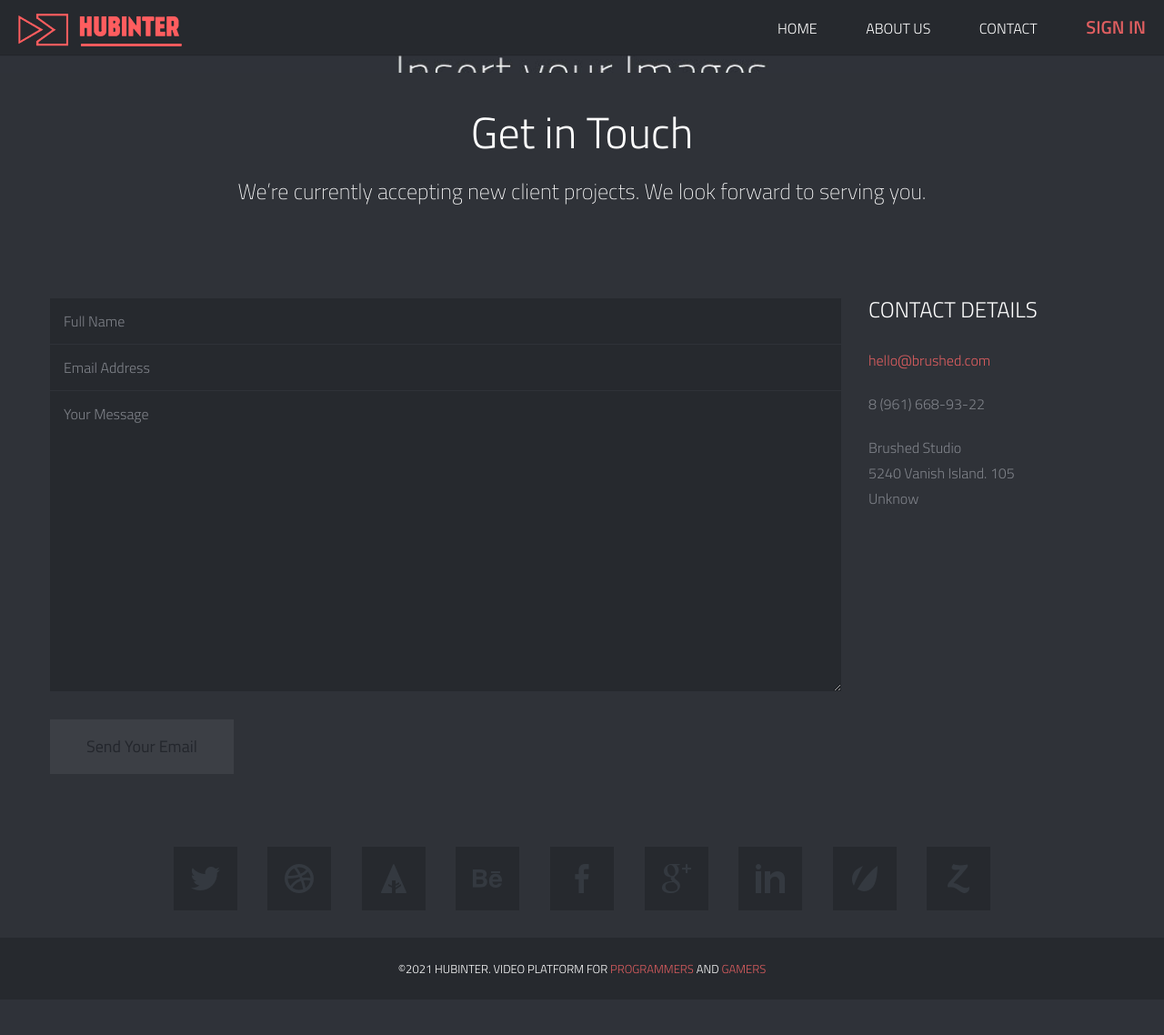
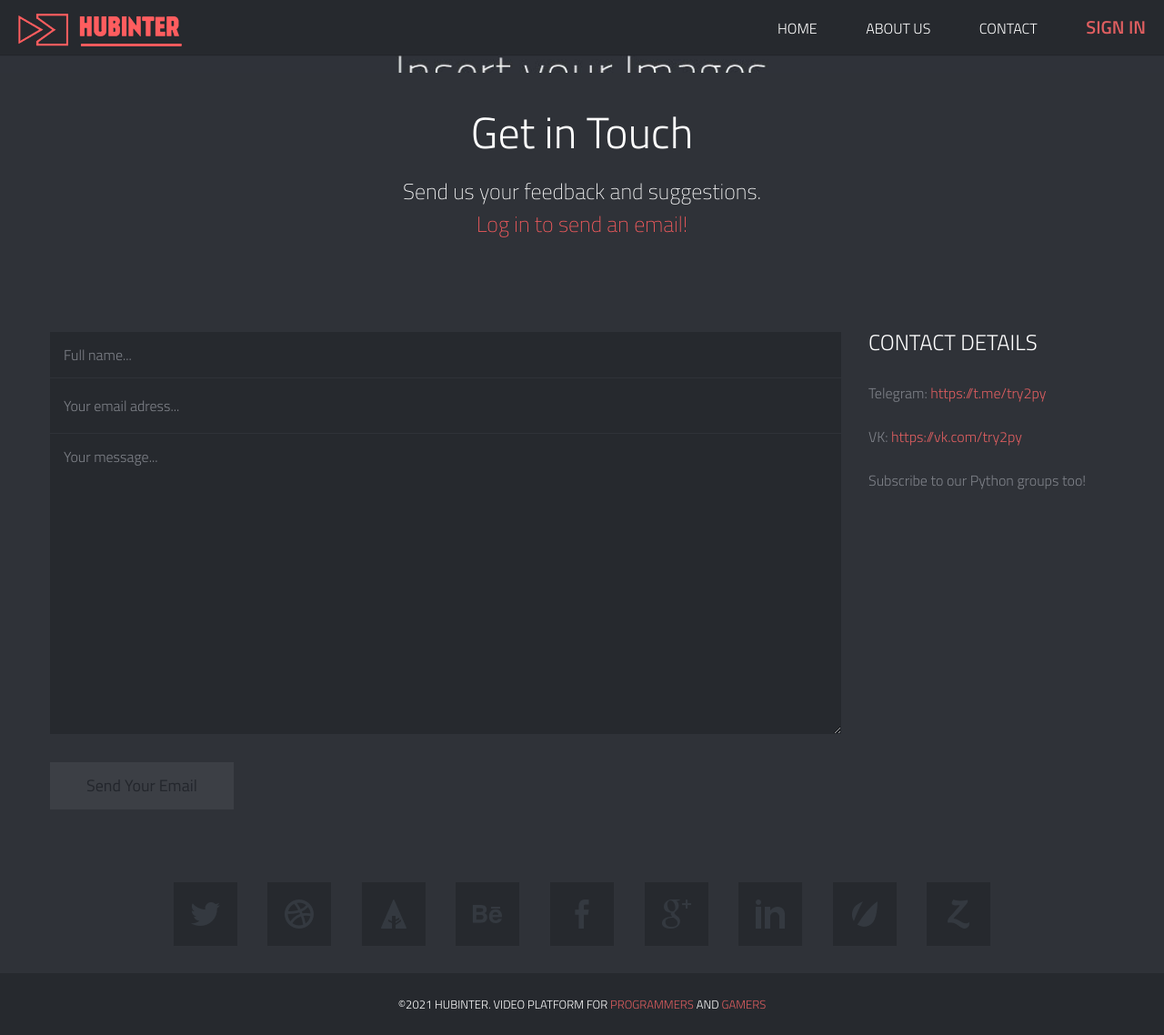
Before and after one commit to Sharker5854/HubInter, a Django app: page /contact/ in a window 1280 px wide. Shown: the whole page at 91% size. Before the commit the page ends 1071 px from the top, so only its background shows below. Run offline with Django 3.2, Linux system fonts and the light colour scheme; parts of the project's set-up code (start-up, migrations or seed data) failed here and were passed over; some libraries are stand-ins or nearby versions.

Commit message:
Added a system for sending contact messages with feedback to the admin's email.

```diff
--- a/hubinter/templates/contact.html
+++ b/hubinter/templates/contact.html
@@ -18,44 +18,45 @@
 		        <div class="span12">
 		            <div class="title-page">
 		                <h2 class="title">Get in Touch</h2>
-		                <h3 class="title-description">We’re currently accepting new client projects. We look forward to serving you.</h3>
+		                <h3 class="title-description">Send us your feedback and suggestions.</h3>
+		                {% if user.is_anonymous %}
+		                	<h3 class="title-description red-text">Log in to send an email!</h3>
+		                {% endif %}
 		            </div>
 		        </div>
 		    </div>
 		    <!-- Contact Form -->
 		    <div class="row">
 		    	<div class="span9">
-		        	<form id="contact-form" class="contact-form" action="#">
+
+		        	<form id="contact-form" class="contact-form" method="POST" action="{% url 'contact' %}">
+		        		<p>{{ form.non_field_errors }}</p>
+		        		{% csrf_token %}
 		            	<p class="contact-name">
-		            		<input id="contact_name" type="text" placeholder="Full Name" value="" name="name" />
+		            		{{ form.full_name }}
 		                </p>
 		                <p class="contact-email">
-		                	<input id="contact_email" type="text" placeholder="Email Address" value="" name="email" />
+		                	{{ form.email }}
 		                </p>
 		                <p class="contact-message">
-		                	<textarea id="contact_message" placeholder="Your Message" name="message" rows="15" cols="40"></textarea>
+		                	{{ form.message }}
 		                </p>
 		                <p class="contact-submit">
-		                	<a id="contact-submit" class="submit" href="#">Send Your Email</a>
+		                	<input value="Send Your Email" type="submit" class="submit">
 		                </p>
 
-		                <div id="response">
-
-		                </div>
+		                <div id="response"></div>
 		            </form>
 		        </div>
+
 		        <div class="span3">
 		        	<div class="contact-details">
 		        		<h3>Contact Details</h3>
 		                <ul>
-		                    <li><a href="#">hello@brushed.com</a></li>
-		                    <li>8 (961) 668-93-22</li>
+		                    <li>Telegram: <a href="https://t.me/try2py">https://t.me/try2py</a></li>
+		                    <li>VK: <a href="https://vk.com/try2py">https://vk.com/try2py</a></li>
 		                    <li>
-		                        Brushed Studio
-		                        <br>
-		                        5240 Vanish Island. 105
-		                        <br>
-		                        Unknow
+		                        Subscribe to our Python groups too!
 		                    </li>
 		                </ul>
 		            </div>
--- a/hubinter/videos/forms.py
+++ b/hubinter/videos/forms.py
@@ -122,6 +122,7 @@ class AddYoutubeVideoForm(forms.ModelForm):
 
 
 
+
 class AddCommentForm(forms.Form):
 	"""Form to add comment directly from the video-page"""
 
@@ -146,3 +147,34 @@ class AddCommentForm(forms.Form):
 		max_length=1000,
 		label='',
 	)
+
+
+
+
+class ContactForm(forms.Form):
+	full_name = forms.CharField(
+		widget=forms.TextInput(
+			attrs={
+				"placeholder" : "Full name...",
+			}
+		),
+		min_length=4,
+		max_length=256,
+	)
+	email = forms.EmailField(
+		widget=forms.EmailInput(
+			attrs={
+				"placeholder" : "Your email adress...",
+				"style" : "font-size: 16px !important;"
+			}
+		)
+	)
+	message = forms.CharField(
+		widget=forms.Textarea(
+			attrs={
+				"rows" : 15,
+				"cols" : 40,
+				"placeholder" : "Your message..."
+			}
+		)
+	)
--- a/hubinter/videos/views.py
+++ b/hubinter/videos/views.py
@@ -1,7 +1,8 @@
 from django.shortcuts import render, redirect
+from django.template.loader import render_to_string
+from django.core.mail import EmailMessage
 from django.http import JsonResponse, HttpResponseRedirect
 from django.utils.text import slugify
-from django.urls import reverse
 from django.utils.decorators import method_decorator
 from django.views.decorators.cache import cache_page
 from django.db import IntegrityError
@@ -12,12 +13,11 @@ from django.core import files
 from django.contrib import messages
 
 from .models import *
-from .utils import YT_Video_DataParser, get_author_info
-from .forms import AddVideoForm, AddYoutubeVideoForm, AddCommentForm
+from .utils import get_author_info
+from .forms import AddVideoForm, AddYoutubeVideoForm, AddCommentForm, ContactForm
 from .tasks import send_email_notifications
 from itertools import chain
 from mixins import LoginRequired_WithMessage_Mixin
-from delorean import Delorean
 import iuliia
 import loguru
 import uuid
@@ -32,14 +32,14 @@ import uuid
 	Доступ к редактированию видео админом
 
 - ВЗАИМОДЕЙСТВИЕ:
-	Алгоритм рекомендаций... *
-	Отправка почты (Contact), About
+	About
 	Кэширование, логирование
 	Отлов всех исключений и репорт админу на почту
+	Футер и соц. сети
 	Подчистить все шаблоны и python-код
 	*ДЕПЛОЙ* (после него: настроить авторизацию через соц. сети,
 			пути в ссылках при нажатии Share под видео, https-протокол,
-			бд на AWS, создать собственный email для сайта)
+			бд на AWS, создать собственный email для сайта, отправка contact-msg с почты сайта на почту админа)
 
 
 
@@ -56,8 +56,6 @@ import uuid
 # ==================== CLASSES ==================== #
 
 class Home(ListView):
-	# C:\Users\Admin\Desktop\Python\HubInter\venv\Lib\site-packages\endless_pagination
-	# django-endless-pagination
 	template_name = 'videos/index.html'
 	context_object_name = 'all_videos'
 	paginate_by = 15
@@ -325,6 +323,48 @@ class About(TemplateView):
 	template_name = 'about.html'
 
 
+
+
 class Contact(FormView):
 	template_name = 'contact.html'
-	form_class = About #
+	form_class = ContactForm
+
+	def post(self, request, *args, **kwargs):
+		if self.request.user.is_anonymous:
+			messages.error(request, "To send a feedback, you need to log in!")
+			return redirect("login")
+		else:
+			return super().post(request, *args, **kwargs)
+
+	def form_valid(self, form):
+		if self.send_feedback_message(form):
+			messages.success(self.request, "Your message has been sent successfully!")
+		else:
+			messages.error(self.request, "An error occurred - your message was not sent!")
+		return redirect("contact")
+
+	def send_feedback_message(self, form):
+		"""Send user's contact message to the site's email"""
+		context = {
+			"full_name" : form.cleaned_data["full_name"],
+			"email" : form.cleaned_data["email"],
+			"message" : form.cleaned_data["message"],
+			"username" : self.request.user.username,
+			"profile_url" : self.request.build_absolute_uri(self.request.user.get_absolute_url())
+		}
+		html_message = render_to_string("videos/contact_feedback_msg.html", context)
+
+		msg = EmailMessage(
+			f"🔔 New feedback message",
+			html_message,
+			None,
+			['popych54@mail.ru']
+		)
+		msg.content_subtype = 'html'
+
+		try:
+			msg.send()
+		except:
+			return False
+
+		return True
```
Also changed, not shown: hubinter/videos/templates/videos/contact_feedback_msg.html (added, +26 -0 lines), hubinter/videos/tasks.py (line endings or trailing spaces), 11 other files.
